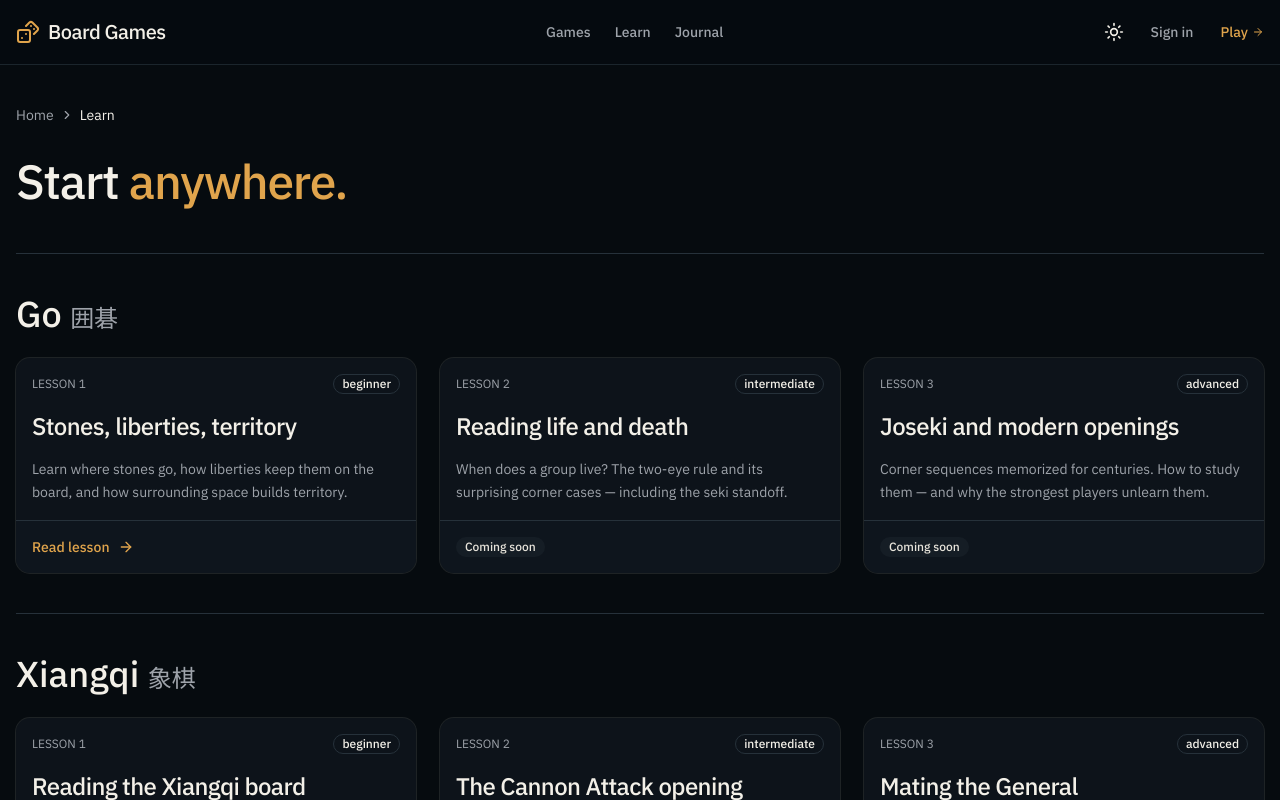
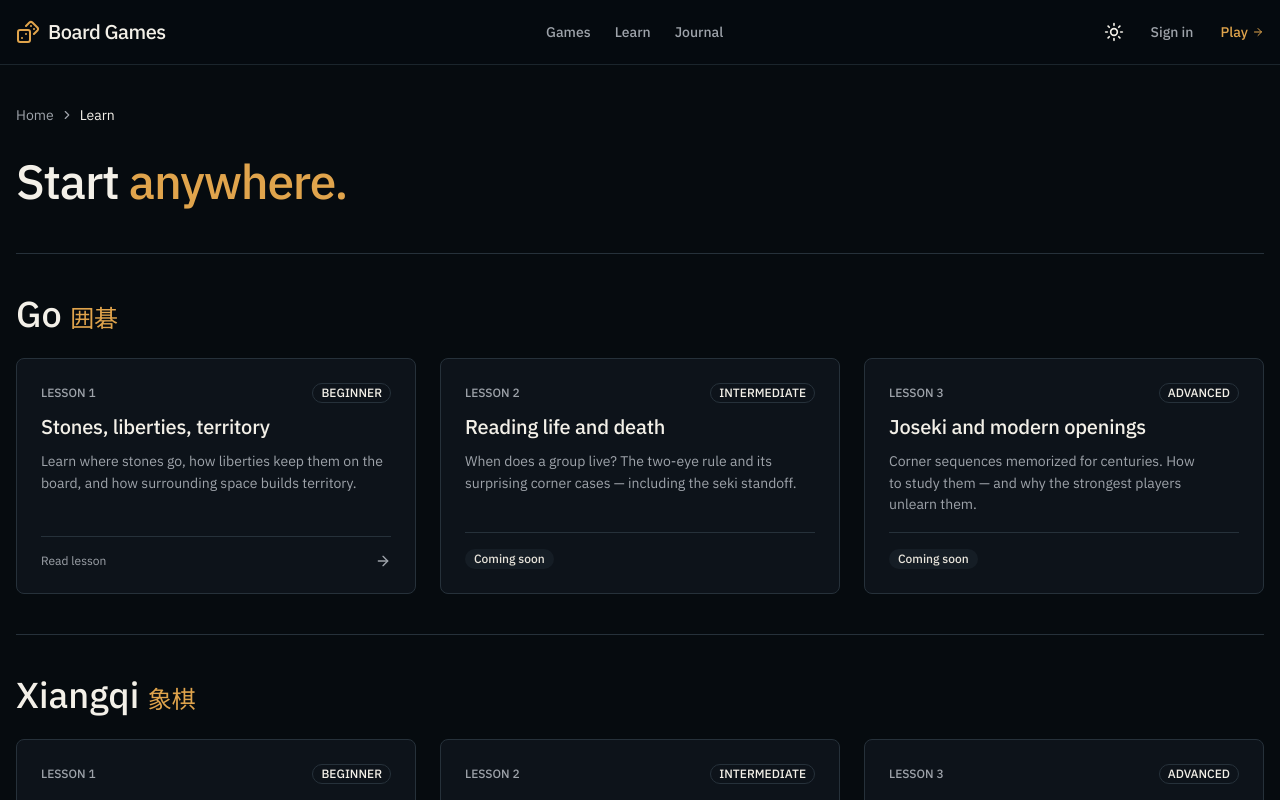
Before and after one commit to denys-suhachenko/board-games, a Next.js app: page /learn in a window 1280 px wide. Shown: the top 800 px of the page. Built offline with nearby package versions, Linux system fonts and the light colour scheme.

Commit message:
alight lesson outline sidebar and changed Go board color styles in lesson page

```diff
--- a/src/app/learn/go/stones-liberties-territory/page.tsx
+++ b/src/app/learn/go/stones-liberties-territory/page.tsx
@@ -53,9 +53,9 @@ export default function GoFirstLessonPage() {
         lesson={lesson}
         totalLessons={GO_LESSONS.length}
       />
-      <div className="grid items-start gap-8 lg:grid-cols-[14rem_minmax(0,1fr)] lg:gap-12">
+      <div className="grid items-start gap-x-6 gap-y-8 lg:grid-cols-[minmax(0,1fr)_minmax(0,3fr)]">
         <LessonOutline items={stonesLibertiesTerritoryOutline} />
-        <div className="max-w-3xl min-w-0">
+        <div className="min-w-0">
           <StonesLibertiesTerritoryLesson />
           <LessonNavigation nextLesson={GO_LESSONS[1]} />
         </div>
--- a/src/features/games/go/ui/lessons/GoLessonDiagram.tsx
+++ b/src/features/games/go/ui/lessons/GoLessonDiagram.tsx
@@ -1,3 +1,5 @@
+import { cn } from '@/shared/lib/utils';
+
 type Point = { x: number; y: number };
 type Stone = Point & { color: 'black' | 'white' };
 
@@ -28,10 +30,10 @@ export function GoLessonDiagram({
         viewBox={`0 0 ${extent} ${extent}`}
         role={onIntersectionClick ? 'group' : 'img'}
         aria-label={label}
-        className="aspect-square w-full max-w-52 rounded-md border border-amber-950/25 bg-amber-200 shadow-sm"
+        className="aspect-square w-full max-w-52 rounded-md border border-amber-950/25 bg-[#F5DEBE] shadow-sm"
       >
         {Array.from({ length: size }, (_, index) => (
-          <g key={index} className="stroke-amber-950/70" strokeWidth="1">
+          <g key={index} stroke="black" strokeWidth={0.5}>
             <line
               x1={padding}
               y1={padding + index * cell}
@@ -79,17 +81,20 @@ export function GoLessonDiagram({
             return (
               <foreignObject
                 key={`target-${x}-${y}`}
-                x={padding + x * cell - 18}
-                y={padding + y * cell - 18}
-                width="36"
-                height="36"
+                x={padding + x * cell - cell / 2}
+                y={padding + y * cell - cell / 2}
+                width={cell}
+                height={cell}
               >
                 <button
                   type="button"
                   aria-label={`Column ${x + 1}, row ${y + 1}${stone ? `, ${stone.color} stone` : ', empty intersection'}${selected ? ', found' : ''}`}
                   aria-pressed={selected}
                   onClick={() => onIntersectionClick(x, y)}
-                  className="block size-full cursor-pointer rounded-md border-2 border-transparent hover:border-amber-950/40 focus-visible:outline-2 focus-visible:-outline-offset-2 focus-visible:outline-amber-950"
+                  className={cn(
+                    'block size-full bg-transparent focus-visible:outline-2 focus-visible:-outline-offset-2 focus-visible:outline-amber-950',
+                    !stone && 'cursor-pointer hover:bg-black/5',
+                  )}
                 />
               </foreignObject>
             );
--- a/src/features/learn/ui/LearnCatalog.tsx
+++ b/src/features/learn/ui/LearnCatalog.tsx
@@ -2,7 +2,7 @@ import Link from 'next/link';
 import { ArrowRightIcon } from 'lucide-react';
 import type { LessonGame } from '../types';
 import { Badge } from '@/shared/ui/badge';
-import { Card, CardHeader, CardContent, CardFooter } from '@/shared/ui/card';
+import { cn } from '@/shared/lib/utils';
 
 export function LearnCatalog({ games }: { games: readonly LessonGame[] }) {
   return games.map((game) => (
@@ -10,43 +10,55 @@ export function LearnCatalog({ games }: { games: readonly LessonGame[] }) {
       <h2 className="mb-6 text-3xl font-medium md:text-4xl">
         {game.title}{' '}
         {game.native && (
-          <span className="text-muted-foreground text-2xl">{game.native}</span>
+          <span className="text-primary text-2xl">{game.native}</span>
         )}
       </h2>
       <div className="grid gap-6 md:grid-cols-2 lg:grid-cols-3">
-        {game.lessons.map((lesson) => (
-          <Card key={lesson.order}>
-            <CardHeader>
-              <div className="flex flex-wrap items-center justify-between gap-3">
-                <span className="text-muted-foreground text-xs uppercase">
-                  Lesson {lesson.order}
-                </span>
+        {game.lessons.map((lesson) => {
+          const className =
+            'bg-card col-span-1 flex flex-col overflow-hidden rounded-md border';
+          const content = (
+            <div className="flex min-w-0 flex-1 flex-col p-6">
+              <div className="text-muted-foreground mb-3 flex flex-wrap items-center justify-between gap-3 text-xs font-medium uppercase">
+                <span>Lesson {lesson.order}</span>
                 <Badge variant="outline">{lesson.level}</Badge>
               </div>
-              <h3 className="mt-3 text-2xl font-medium tracking-tight">
+              <h3 className="group-hover:text-primary group-focus-visible:text-primary mb-3 text-xl leading-[1.2] font-medium tracking-[-0.01em] text-pretty transition-colors">
                 {lesson.title}
               </h3>
-            </CardHeader>
-            <CardContent className="flex-1">
-              <p className="text-muted-foreground leading-relaxed">
+              <p className="text-muted-foreground mb-4 text-sm leading-[1.55] text-pretty">
                 {lesson.description}
               </p>
-            </CardContent>
-            <CardFooter>
-              {lesson.href ? (
-                <Link
-                  href={lesson.href}
-                  className="text-primary flex items-center gap-2 rounded-sm text-sm font-medium underline-offset-4 hover:underline focus-visible:outline-2 focus-visible:outline-offset-4"
-                >
-                  Read lesson{' '}
-                  <ArrowRightIcon className="size-4" aria-hidden="true" />
-                </Link>
-              ) : (
-                <Badge variant="secondary">Coming soon</Badge>
+              <div className="text-muted-foreground group-hover:text-primary group-focus-visible:text-primary mt-auto flex flex-wrap items-center justify-between gap-2 border-t pt-4 text-xs transition-colors">
+                {lesson.href ? (
+                  <>
+                    <span>Read lesson</span>
+                    <ArrowRightIcon className="size-4" aria-hidden="true" />
+                  </>
+                ) : (
+                  <Badge variant="secondary">Coming soon</Badge>
+                )}
+              </div>
+            </div>
+          );
+
+          return lesson.href ? (
+            <Link
+              key={lesson.order}
+              href={lesson.href}
+              className={cn(
+                className,
+                'focus-visible:outline-ring group cursor-pointer focus-visible:outline-2 focus-visible:outline-offset-4',
               )}
-            </CardFooter>
-          </Card>
-        ))}
+            >
+              {content}
+            </Link>
+          ) : (
+            <div key={lesson.order} className={className}>
+              {content}
+            </div>
+          );
+        })}
       </div>
     </section>
   ));
--- a/src/features/learn/ui/LessonHeader.tsx
+++ b/src/features/learn/ui/LessonHeader.tsx
@@ -12,10 +12,11 @@ export function LessonHeader({
   totalLessons: number;
 }) {
   return (
-    <header className="mb-8 flex max-w-3xl flex-col gap-4">
+    <header className="mb-10 border-b pb-10">
+      <div className="flex max-w-3xl flex-col gap-4">
         <div className="flex flex-wrap items-center gap-3">
           <p className="text-primary text-xs font-medium tracking-widest uppercase">
-          {game} · Lesson {lesson.order}
+            {game} &middot; Lesson {lesson.order}
           </p>
           <Badge variant="secondary" className="uppercase">
             {lesson.level}
@@ -38,6 +39,7 @@ export function LessonHeader({
             Lesson {lesson.order} of {totalLessons}
           </span>
         </div>
+      </div>
     </header>
   );
 }
--- a/src/features/learn/ui/LessonOutline.tsx
+++ b/src/features/learn/ui/LessonOutline.tsx
@@ -1,3 +1,6 @@
+'use client';
+
+import { useEffect, useState } from 'react';
 import { cn } from '@/shared/lib/utils';
 import type { LessonOutlineItem } from '../types';
 
@@ -6,6 +9,53 @@ export function LessonOutline({
 }: {
   items: readonly LessonOutlineItem[];
 }) {
+  const [activeId, setActiveId] = useState(items[0]?.id);
+  const activeIndex = items.findIndex((item) => item.id === activeId);
+
+  useEffect(() => {
+    let frame = 0;
+
+    function updateActiveSection() {
+      frame = 0;
+      // Follow the last section to cross the upper reading area.
+      const readingLine = Math.min(160, window.innerHeight * 0.25);
+      let currentId = items[0]?.id;
+
+      for (const item of items) {
+        const section = document.getElementById(item.id);
+        if (section && section.getBoundingClientRect().top <= readingLine) {
+          currentId = item.id;
+        }
+      }
+
+      // Short final sections may never reach the reading line.
+      if (
+        window.scrollY > 0 &&
+        window.scrollY + window.innerHeight >=
+          document.documentElement.scrollHeight - 2
+      ) {
+        currentId = items.at(-1)?.id;
+      }
+      setActiveId(currentId);
+    }
+
+    function scheduleUpdate() {
+      if (!frame) frame = window.requestAnimationFrame(updateActiveSection);
+    }
+
+    scheduleUpdate();
+    window.addEventListener('scroll', scheduleUpdate, { passive: true });
+    window.addEventListener('resize', scheduleUpdate);
+    window.addEventListener('hashchange', scheduleUpdate);
+
+    return () => {
+      window.cancelAnimationFrame(frame);
+      window.removeEventListener('scroll', scheduleUpdate);
+      window.removeEventListener('resize', scheduleUpdate);
+      window.removeEventListener('hashchange', scheduleUpdate);
+    };
+  }, [items]);
+
   return (
     <nav
       aria-label="Lesson outline"
@@ -22,8 +72,8 @@ export function LessonOutline({
           <span
             key={item.id}
             className={cn(
-              'flex-1 rounded-full',
-              index === 0 ? 'bg-primary' : 'bg-border',
+              'flex-1 rounded-full transition-colors motion-reduce:transition-none',
+              index <= activeIndex ? 'bg-primary' : 'bg-border',
             )}
           />
         ))}
@@ -33,7 +83,13 @@ export function LessonOutline({
           <li key={item.id}>
             <a
               href={`#${item.id}`}
-              className="text-muted-foreground hover:bg-muted hover:text-foreground flex items-center gap-3 rounded-md border-l-2 border-transparent px-3 py-2 text-sm transition-colors focus-visible:outline-2 focus-visible:outline-offset-2"
+              aria-current={item.id === activeId ? 'location' : undefined}
+              className={cn(
+                'flex items-center gap-3 rounded-md border-l-2 px-3 py-2 text-sm transition-colors focus-visible:outline-2 focus-visible:outline-offset-2 motion-reduce:transition-none',
+                item.id === activeId
+                  ? 'bg-primary/10 text-primary border-transparent font-medium'
+                  : 'text-muted-foreground hover:bg-muted hover:text-foreground border-transparent',
+              )}
             >
               <span
                 aria-hidden="true"
```
Lines whose indentation alone changed are shown as unchanged.
